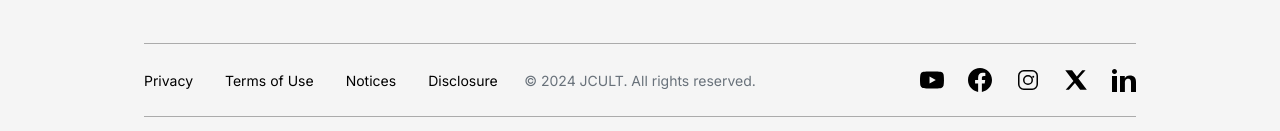
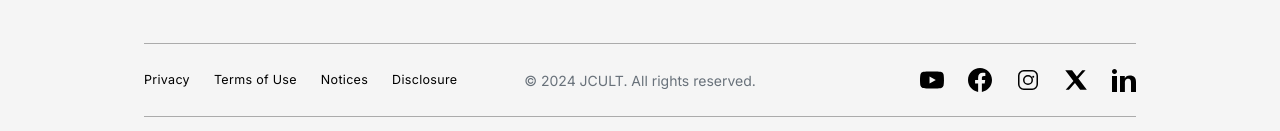
Before and after one commit to CodeWhiz-101/Jcult, a Next.js app: page / in a window 1280 px wide. Shown: the part 5694-5825 px from the top of the page. Built offline with nearby package versions, Linux system fonts and the light colour scheme.

Commit message:
chore: force vercel rebuild

```diff
--- a/src/components/layout/Footer.tsx
+++ b/src/components/layout/Footer.tsx
@@ -36,12 +36,13 @@ export default function Footer() {
          <div className="relative flex flex-col gap-6 md:gap-10 lg:gap-0 lg:flex-row justify-between items-start md:items-center">
 
             {/* Legal Links - Left */}
-            <div className="flex flex-row gap-8 items-center">
-  <a href="/privacy" className="text-[14px] hover:text-primary">Privacy</a>
-  <a href="/terms-of-use" className="text-[14px] hover:text-primary">Terms of Use</a>
-  <a href="/notices" className="text-[14px] hover:text-primary">Notices</a>
-  <a href="/disclosure" className="text-[14px] hover:text-primary">Disclosure</a>
+           <div className="flex flex-row gap-6 items-center">
+  <a href="/privacy" className="text-[12.5px] tracking-wide hover:text-primary">Privacy</a>
+  <a href="/terms-of-use" className="text-[12.5px] tracking-wide hover:text-primary">Terms of Use</a>
+  <a href="/notices" className="text-[12.5px] tracking-wide hover:text-primary">Notices</a>
+  <a href="/disclosure" className="text-[12.5px] tracking-wide hover:text-primary">Disclosure</a>
 </div>
+
 
 
             {/* Copyright - Center */}
```
Also changed, not shown: 1 other file (tests, documents, lock files or other folders).
